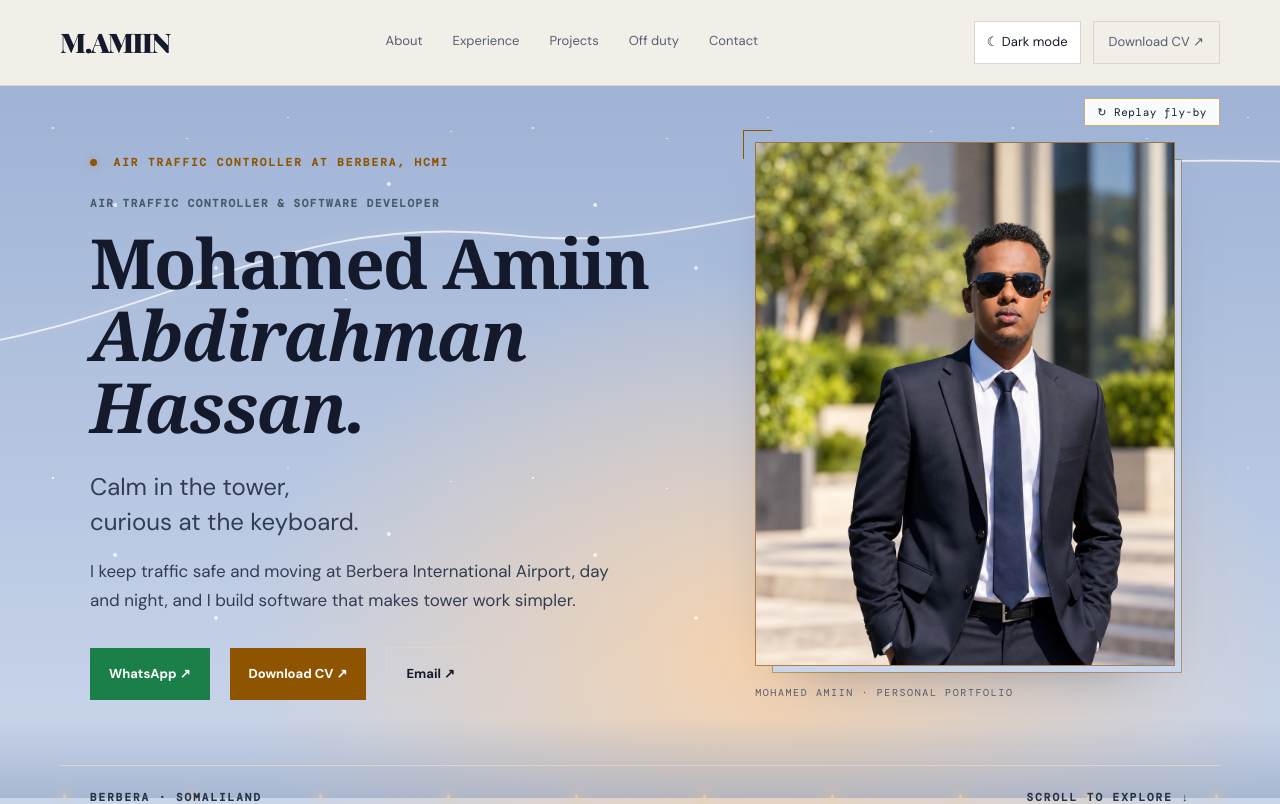
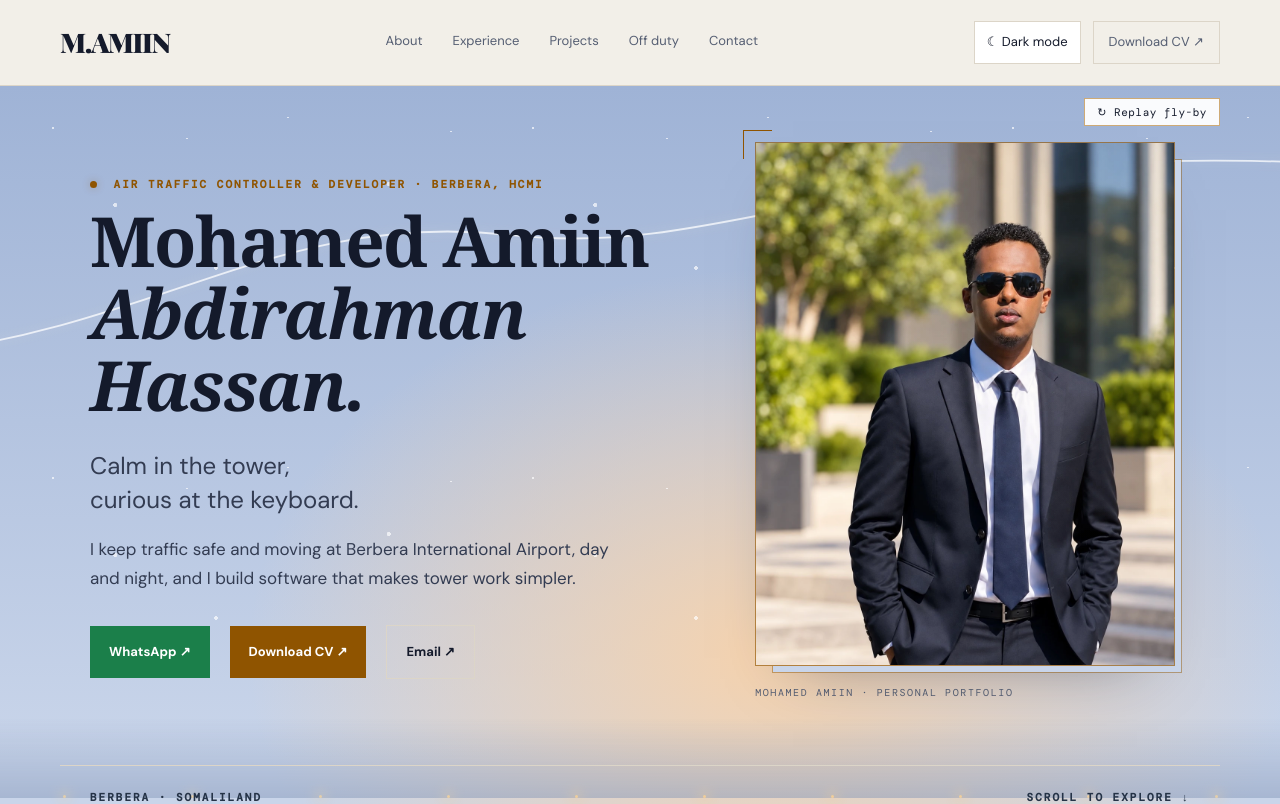
Before and after one commit to MohAmiin/MohAmiin.github.io, a Next.js app in the folder site/: page / in a window 1280 px wide. Shown: the top 804 px of the page. Built offline with nearby package versions, Linux system fonts and the light colour scheme; a web font is replaced by a local one.

Commit message:
Consolidate homepage hero role into one label

```diff
--- a/site/app/page.tsx
+++ b/site/app/page.tsx
@@ -22,8 +22,7 @@ export default function Home() {
     <section id="home" className="hero midnight-hero"><div className="midnight-stars" aria-hidden="true"/><FlightIntro/><div className="midnight-horizon" aria-hidden="true"><span/><span/><span/><span/><span/><span/><span/><span/><span/><span/></div>
       <div className="hero-grid container">
         <div className="hero-content">
-          <p className="eyebrow"><span className="signal"/> AIR TRAFFIC CONTROLLER AT BERBERA, HCMI</p>
-          <p className="hello">AIR TRAFFIC CONTROLLER & SOFTWARE DEVELOPER</p>
+          <p className="eyebrow"><span className="signal"/> AIR TRAFFIC CONTROLLER &amp; DEVELOPER · BERBERA, HCMI</p>
           <h1>Mohamed Amiin<br/><em>Abdirahman Hassan.</em></h1>
           <p className="lead">Calm in the tower,<br/>curious at the keyboard.</p>
           <p className="hero-copy">I keep traffic safe and moving at Berbera International Airport, day and night, and I build software that makes tower work simpler.</p>
```
